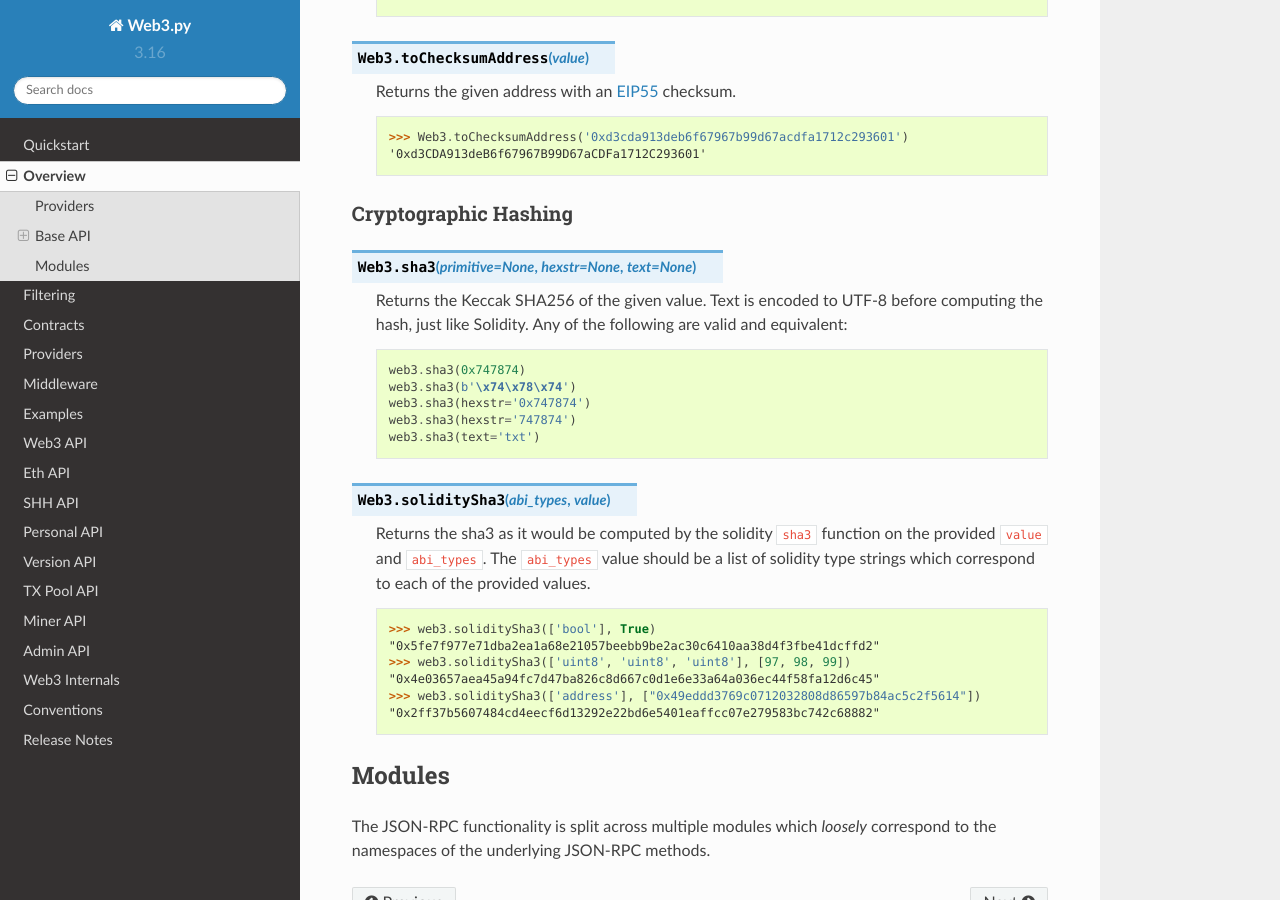
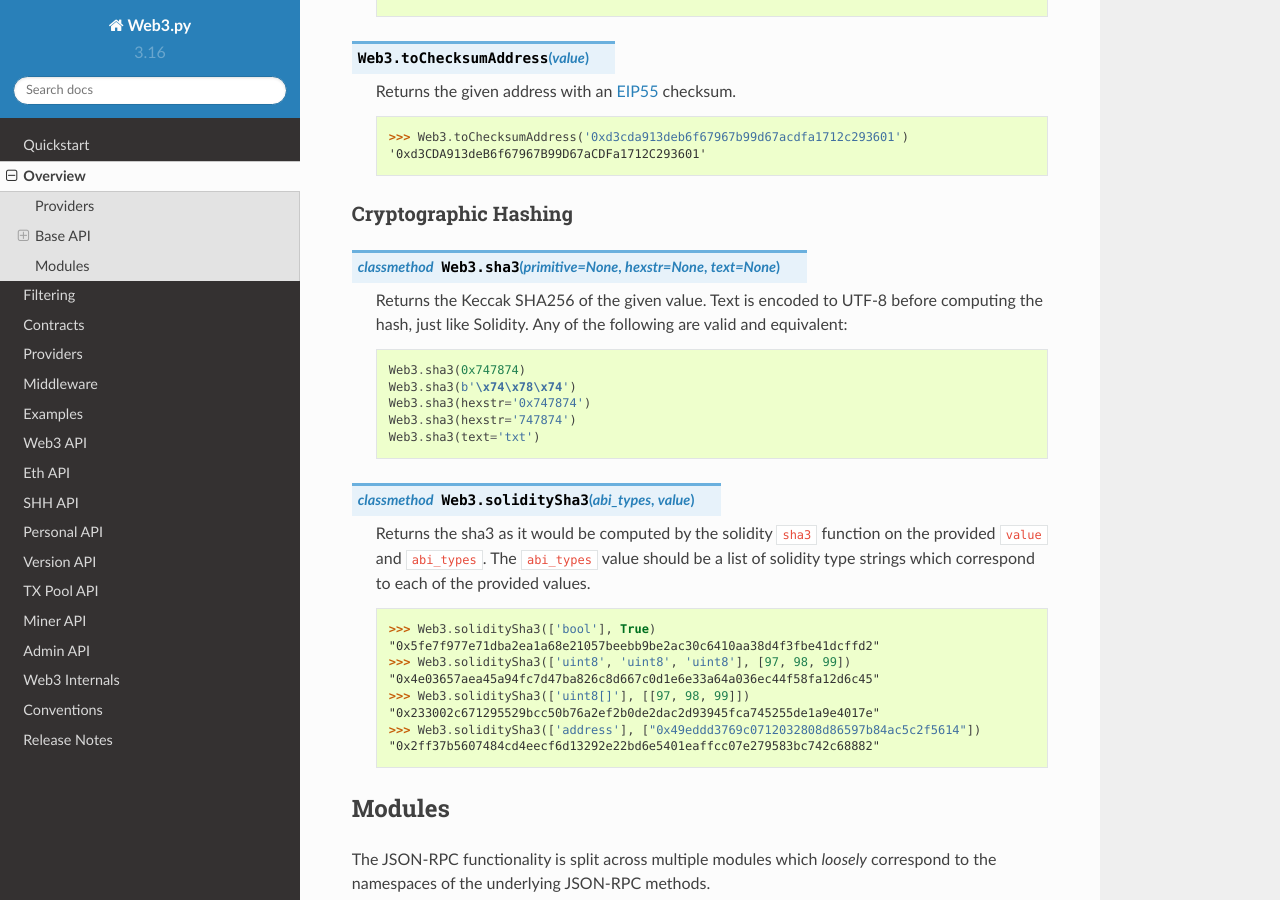
Before and after one commit to shuziren/web3.py, a Sphinx documentation site: the page built from docs/overview.rst, in a window 1280 px wide and 900 px high, scrolled down 3660 px. Built offline with Sphinx 7.4.7 and the Read the Docs theme 2.0.0, drawn with Linux system fonts in a browser that asks for light colours; pages that are not in the unit, such as notebooks, are missing from menus; part of the change alters nothing that is shown.

Commit message:
sha docs: to classmethod, solidity array example

```diff
--- a/docs/overview.rst
+++ b/docs/overview.rst
@@ -236,7 +236,7 @@ Addresses
 Cryptographic Hashing
 ~~~~~~~~~~~~~~~~
 
-.. py:method:: Web3.sha3(primitive=None, hexstr=None, text=None)
+.. py:classmethod:: Web3.sha3(primitive=None, hexstr=None, text=None)
 
     Returns the Keccak SHA256 of the given value. Text is encoded to UTF-8 before
     computing the hash, just like Solidity. Any of the following are
@@ -244,13 +244,13 @@ Cryptographic Hashing
 
     .. code-block:: python
 
-        web3.sha3(0x747874)
-        web3.sha3(b'\x74\x78\x74')
-        web3.sha3(hexstr='0x747874')
-        web3.sha3(hexstr='747874')
-        web3.sha3(text='txt')
+        Web3.sha3(0x747874)
+        Web3.sha3(b'\x74\x78\x74')
+        Web3.sha3(hexstr='0x747874')
+        Web3.sha3(hexstr='747874')
+        Web3.sha3(text='txt')
 
-.. py:method:: Web3.soliditySha3(abi_types, value)
+.. py:classmethod:: Web3.soliditySha3(abi_types, value)
 
     Returns the sha3 as it would be computed by the solidity ``sha3`` function
     on the provided ``value`` and ``abi_types``.  The ``abi_types`` value
@@ -260,11 +260,13 @@ Cryptographic Hashing
 
     .. code-block:: python
 
-        >>> web3.soliditySha3(['bool'], True)
+        >>> Web3.soliditySha3(['bool'], True)
         "0x5fe7f977e71dba2ea1a68e21057beebb9be2ac30c6410aa38d4f3fbe41dcffd2"
-        >>> web3.soliditySha3(['uint8', 'uint8', 'uint8'], [97, 98, 99])
+        >>> Web3.soliditySha3(['uint8', 'uint8', 'uint8'], [97, 98, 99])
         "0x4e03657aea45a94fc7d47ba826c8d667c0d1e6e33a64a036ec44f58fa12d6c45"
-        >>> web3.soliditySha3(['address'], ["0x49eddd3769c0712032808d86597b84ac5c2f5614"])
+        >>> Web3.soliditySha3(['uint8[]'], [[97, 98, 99]])
+        "0x233002c671295529bcc50b76a2ef2b0de2dac2d93945fca745255de1a9e4017e"
+        >>> Web3.soliditySha3(['address'], ["0x49eddd3769c0712032808d86597b84ac5c2f5614"])
         "0x2ff37b5607484cd4eecf6d13292e22bd6e5401eaffcc07e279583bc742c68882"
 
 
```
